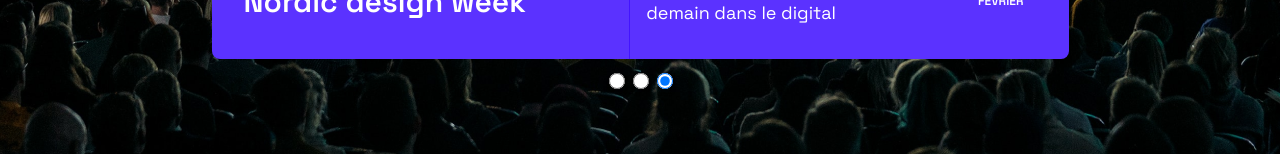
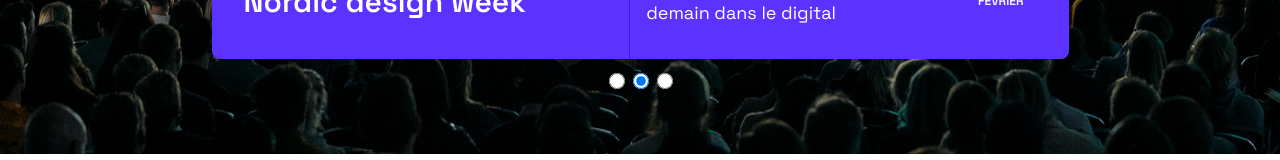
Before and after one commit to Guillaume-lalib/projet-10-openclassroom, a React (Create React App) app: page / in a window 1280 px wide. Shown: the part 512-672 px from the top of the page. Built offline with nearby package versions, Linux system fonts and the light colour scheme.

Commit message:
chnagement systeme index bullket point

```diff
--- a/src/containers/Slider/index.js
+++ b/src/containers/Slider/index.js
@@ -39,12 +39,12 @@ const Slider = () => {
           </div>
           <div className="SlideCard__paginationContainer">
             <div className="SlideCard__pagination">
-              {byDateDesc.map((_, radioIdx) => (
+              {byDateDesc?.map((_, radioIdx) => (
                 <input
                   key={event.id}
                   type="radio"
                   name="radio-button"
-                  checked={idx === radioIdx}
+                  checked={index === radioIdx}
                 />
               ))}
             </div>
```
